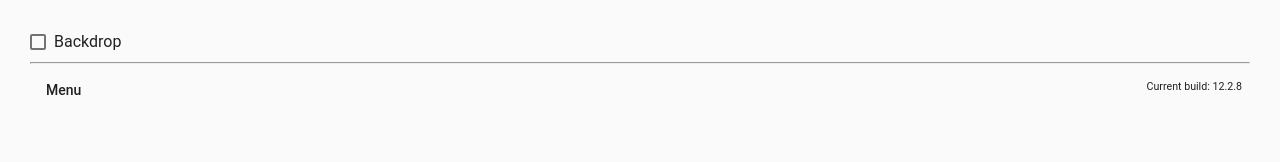
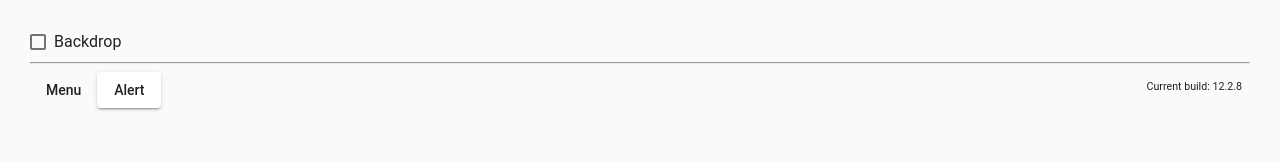
Before and after one commit to robsonataide/avoid-backdrop, an Angular app: page / in a window 1280 px wide. Shown: the top 162 px of the page. Built offline with nearby package versions, Linux system fonts and the light colour scheme.

Commit message:
3 files modified

```diff
--- a/src/app/menu-overview-example.html
+++ b/src/app/menu-overview-example.html
@@ -11,6 +11,8 @@
   <button mat-menu-item>Item 2</button>
 </mat-menu>
 
+<button mat-raised-button (click)="showProblem()">Alert</button>
+
 <!-- Copyright 2021 Google LLC. All Rights Reserved.
     Use of this source code is governed by an MIT-style license that
     can be found in the LICENSE file at http://angular.io/license -->
--- a/src/app/menu-overview-example.ts
+++ b/src/app/menu-overview-example.ts
@@ -1,5 +1,6 @@
-import { ChangeDetectorRef, Component, ViewChild } from '@angular/core';
+import { Component, ViewChild } from '@angular/core';
 import { MatMenuTrigger } from '@angular/material/menu';
+import { OverlayContainer } from '@angular/cdk/overlay';
 
 /**
  * @title Basic menu
@@ -12,12 +13,18 @@ export class MenuOverviewExample {
   hasBackdrop: boolean;
   @ViewChild(MatMenuTrigger) trigger: MatMenuTrigger;
 
+  constructor(private overlay: OverlayContainer) {}
+
   update() {
     this.trigger.closeMenu();
     setTimeout(() => {
       this.trigger.openMenu();
     }, 200);
   }
+
+  showProblem() {
+    alert('The problem...');
+  }
 }
 
 /**  Copyright 2021 Google LLC. All Rights Reserved.
```
Also changed, not shown: package.json (+13 -13 lines).
